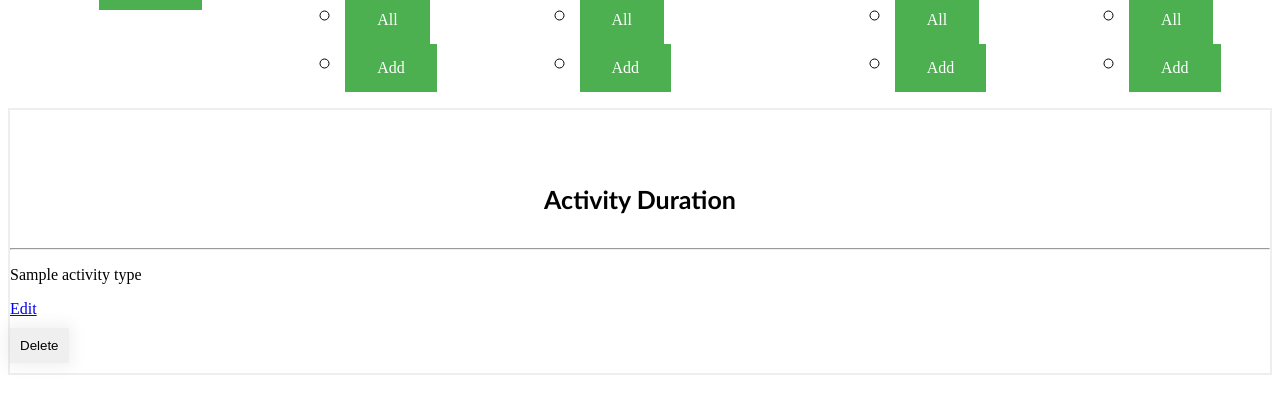
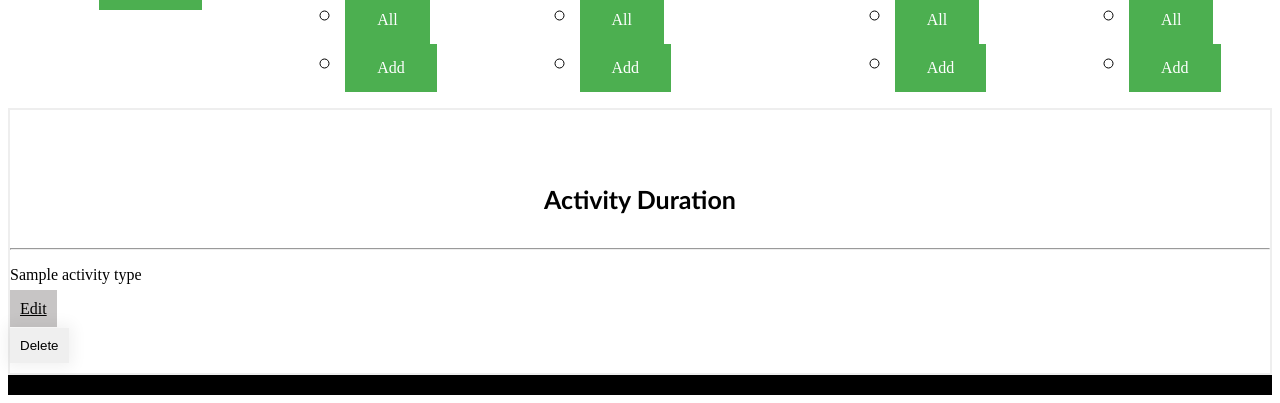
Before and after one commit to GreigK/Python-Project-Gym, a Flask app: page /activitytypes in a window 1280 px wide. Shown: the part 626-1029 px from the top of the page. Before the commit the page ends 1001 px from the top, so only its background shows below. Run offline with Flask 2, Linux system fonts and the light colour scheme; a database or web service that is not in the repository returns one stand-in record (values such as "Sample title"); some libraries are stand-ins or nearby versions.

Commit message:
more css

```diff
--- a/static/style.css
+++ b/static/style.css
@@ -101,11 +101,17 @@
 
 .editbutton {
     padding: 10px;
-    color:chartreuse;
+    color:rgb(0, 0, 0);
+    background-color: rgba(133, 129, 129, 0.454);
+    transition-property: all;
 }
 
+.information {
+    flex: auto;
+    display: block;
+}
 
-
-/* ID hashtag
-CLASS . */
-/* fieldset */
+footer {
+    background-color:black;
+    padding: 10px;;
+}
--- a/templates/activity_types/index.html
+++ b/templates/activity_types/index.html
@@ -6,10 +6,10 @@
 
 {% for activity_type in activity_types %}
 
-<section>
+<section class="information">
     <p>{{ activity_type.name }}</p>
-    <a href="/activitytypes/{{ activity_type.id }}/edit">Edit</a>
-    <form action="/activitytypes/{{ activity_type.id }}/delete" method="POST">
+    <a href="/activitytypes/{{ activity_type.id }}/edit" class="editbutton">Edit</a>
+    <form action="/activitytypes/{{ activity_type.id }}/delete" method="POST" class="Activeform">
         <input type="submit" value="Delete">
     </form>
 </section>
--- a/templates/activitys/index.html
+++ b/templates/activitys/index.html
@@ -9,7 +9,7 @@
 <section>
     <h3>{{ activity.name }}</h3>
     <p>{{ activity.activity_type.name }}</p>
-    <a href="/activitys/{{ activity.id }}/edit">Edit</a>
+    <a href="/activitys/{{ activity.id }}/edit" class="editbutton">Edit</a>
     <form action="/activitys/{{ activity.id }}/delete" method="POST">
         <input type="submit" value="Delete">
     </form>
--- a/templates/bookings/index.html
+++ b/templates/bookings/index.html
@@ -8,7 +8,7 @@
 
 <section>
     <p>{{ booking.activity.name }} in {{ booking.member.name }}</p>
-    <a href="/bookings/{{ booking.id }}/edit">Edit</a>
+    <a href="/bookings/{{ booking.id }}/edit" class="editbutton">Edit</a>
     <form action="/bookings/{{ booking.id }}/delete" method="POST">
         <input type="submit" value="Delete">
     </form>
--- a/templates/index.html
+++ b/templates/index.html
@@ -6,4 +6,10 @@
 <h1 class="bookingsystem">Booking System</h1>
 
 <p class="baseindex">Find the activity for you! We have a growing portfolio of options for you to pick from</p>
+
+<P> </P>
+<footer>
+<a href="https://twitter.com/intent/tweet?button_hashtag=GetUpandGoGym&ref_src=twsrc%5Etfw" class="twitter-hashtag-button" data-show-count="false">Tweet #GetUpandGoGym</a><script async src="https://platform.twitter.com/widgets.js" charset="utf-8"></script>
+</footer>
+<p></p>
 {% endblock %}
--- a/templates/members/index.html
+++ b/templates/members/index.html
@@ -8,7 +8,7 @@
 
 <section>
     <p>{{ member.name }}</p>
-    <a href="/members/{{ member.id }}/edit">Edit</a>
+    <a href="/members/{{ member.id }}/edit" class="editbutton">Edit</a>
     <form action="/members/{{ member.id }}/delete" method="POST">
         <input type="submit" value="Delete">
     </form>
```
